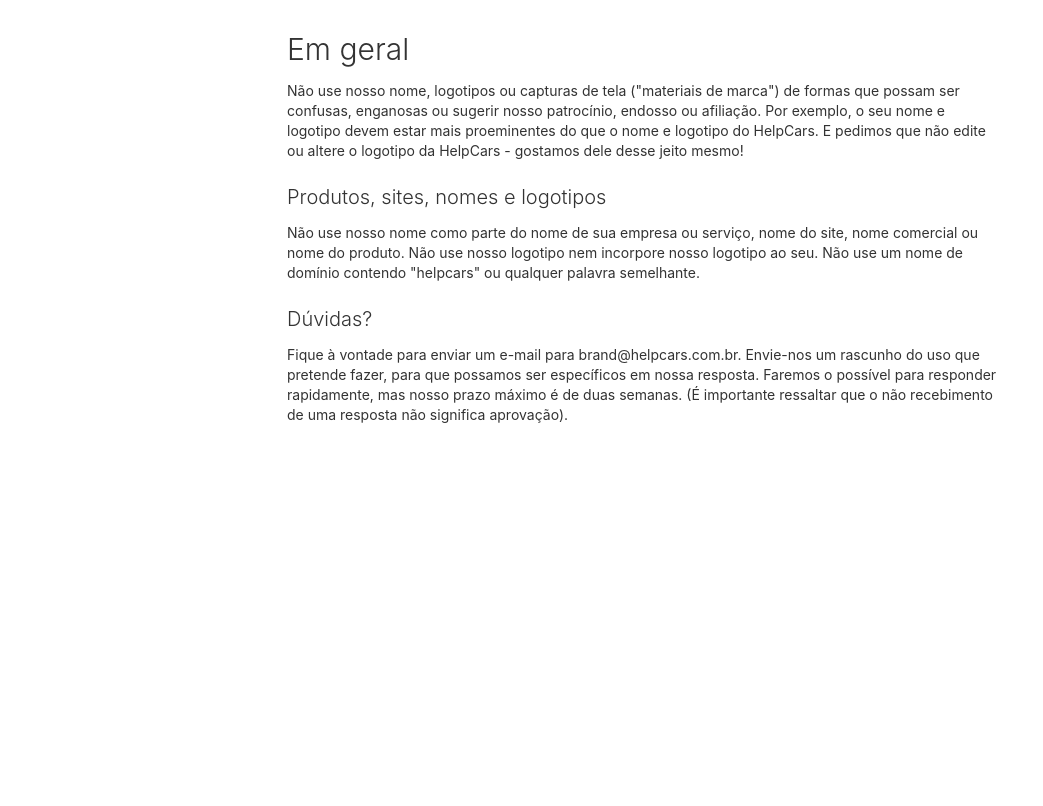
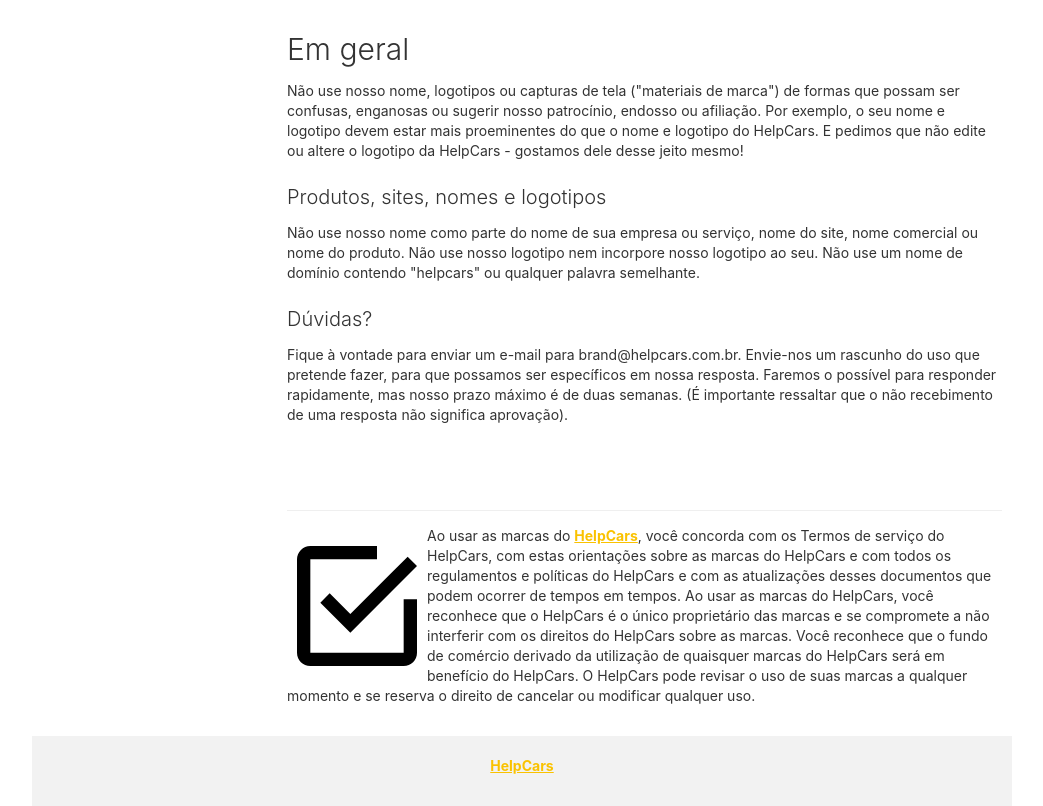
Before and after one commit to helpcars/brand, a website: page index.html in a window 1280 px wide. Shown: the part 3613-4419 px from the top of the page, without its empty margins (118-1161 px from the left). Before the commit the page ends 4128 px from the top, so only its background shows below. Drawn offline with Linux system fonts and the light colour scheme.

Commit message:
update icons, style css and content html

```diff
--- a/index.html
+++ b/index.html
@@ -327,8 +327,24 @@
             </div>
           </div>
         </section><!-- Icones de Aplicativos -->
+
+        <div class="divider"></div>
+        <div class="columns">
+          <div class="column col-12">
+            <img class="float-left pt-10" style="margin: 10px;" width="120" src="dist/check.svg" alt="Accept all rights">
+            <p>
+              Ao usar as marcas do  <a class="text-bold" href="http://www.helpcars.com.br" target="_blank">HelpCars</a>, você concorda com os Termos de serviço do HelpCars, com estas orientações sobre as marcas do HelpCars e com todos os regulamentos e políticas do HelpCars e com as atualizações desses documentos que podem ocorrer de tempos em tempos. Ao usar as marcas do HelpCars, você reconhece que o HelpCars é o único proprietário das marcas e se compromete a não interferir com os direitos do HelpCars sobre as marcas. Você reconhece que o fundo de comércio derivado da utilização de quaisquer marcas do HelpCars será em benefício do HelpCars. O HelpCars pode revisar o uso de suas marcas a qualquer momento e se reserva o direito de cancelar ou modificar qualquer uso.
+            </p>
+          </div>
+        </div><!-- end all rights HelpCars -->
       </div>
-  </div>
-</div>
+      <div class="divider"></div>
+  </div><!-- end column master -->
+</div><!-- end container -->
+<footer class="footer text-center container grid-960">
+  <p>
+    <a class="text-bold" href="http://www.helpcars.com.br" target="_blank">HelpCars</a>
+  </p>
+</footer>
 </body>
 </html>
```
Also changed, not shown: dist/check.svg (added), dist/icon-android-preview.png, dist/icon-android.png, dist/icon-ios-preview.png, dist/icon-ios.png, dist/style.css.
